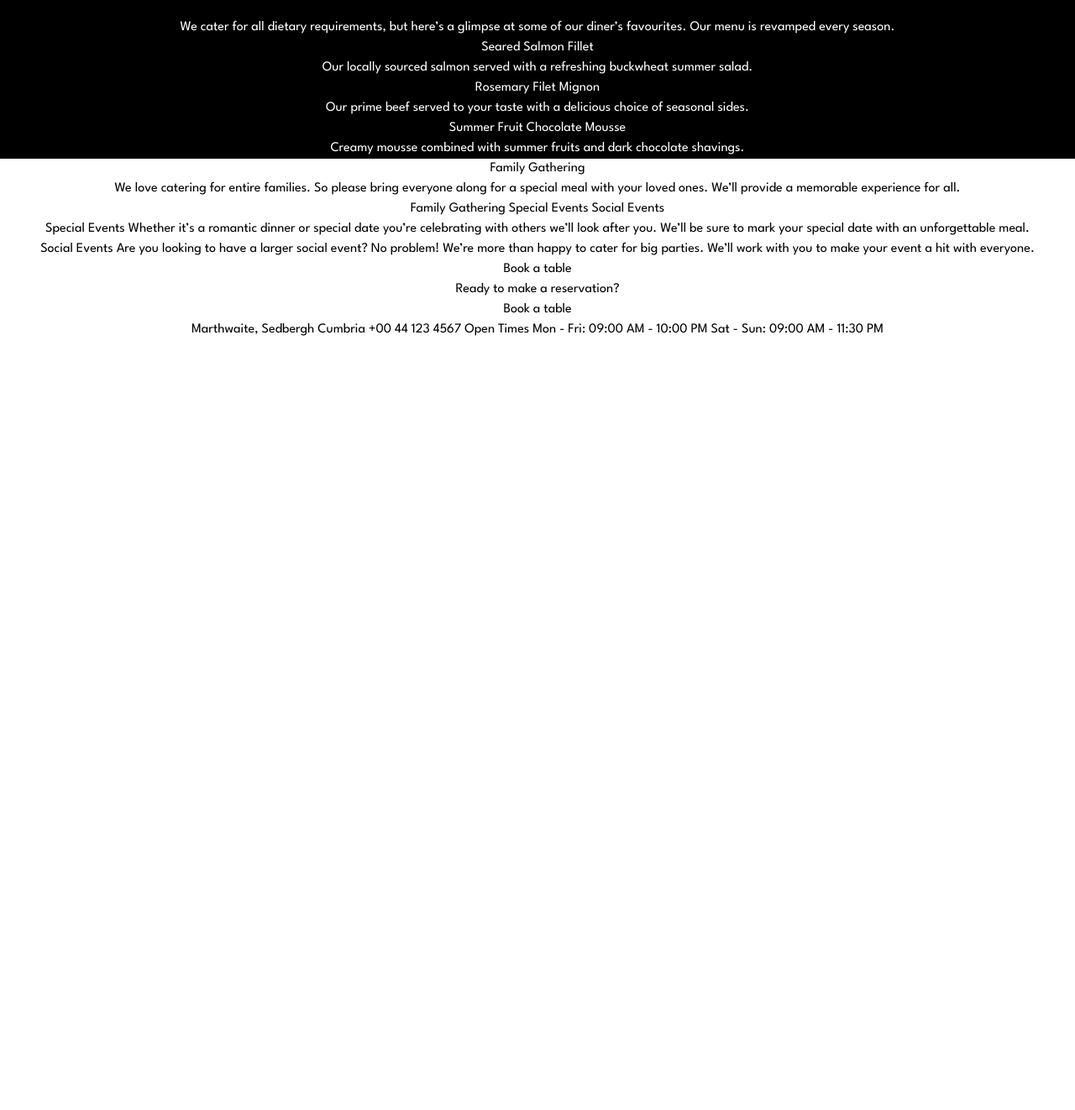
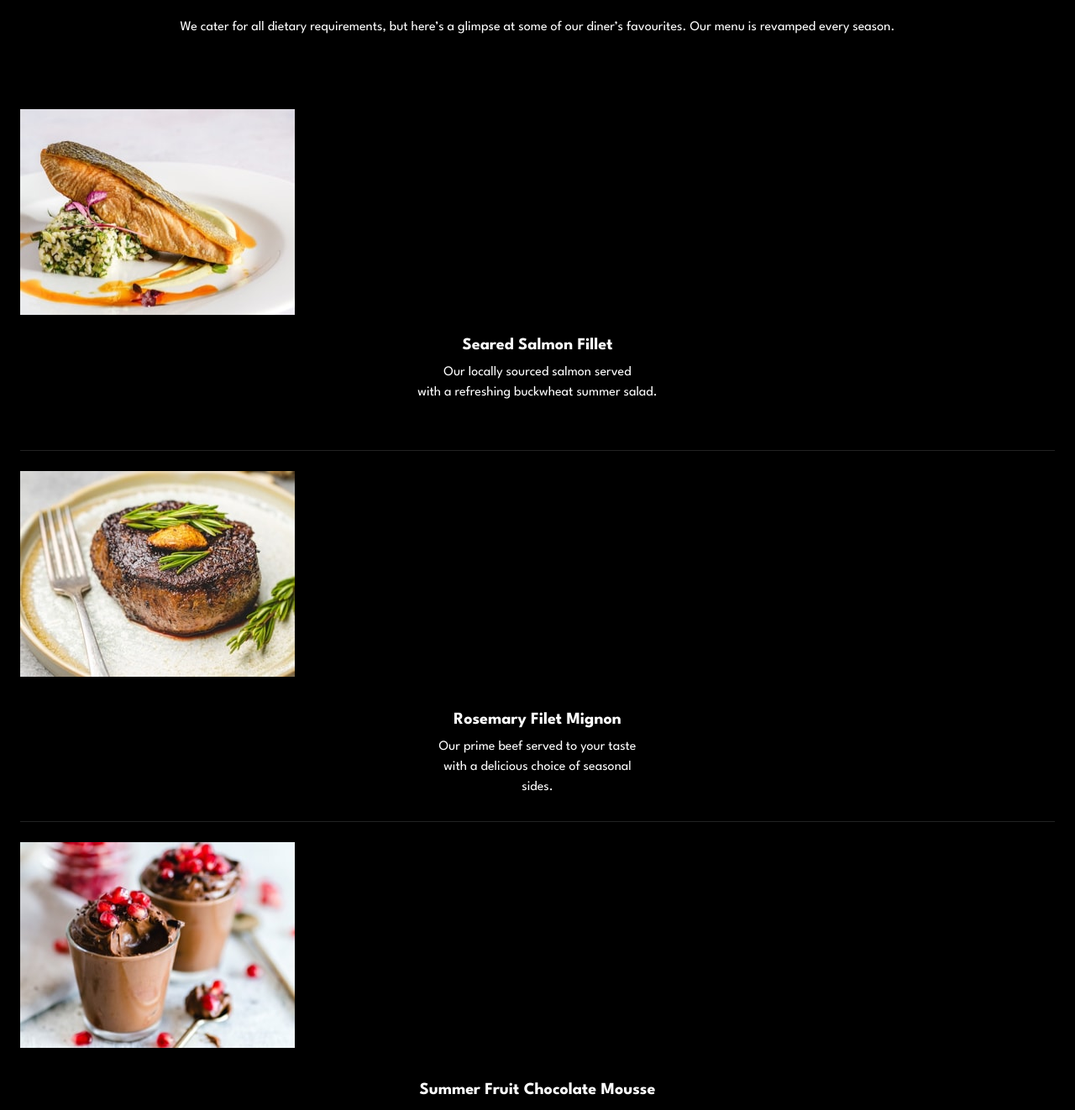
Before and after one commit to LUCA-DesComBes/dine, a website built with Vite: page index.html in a window 1280 px wide. Shown: the part 2466-3788 px from the top of the page at 84% size. Before the commit the page ends 2871 px from the top, so only its background shows below. Built offline with nearby package versions, Linux system fonts and the light colour scheme.

Commit message:
3rd message

```diff
--- a/index.html
+++ b/index.html
@@ -42,21 +42,23 @@
 <article class="bg-black text-white pl-[1.5rem] pr-[1.5rem]">
   <img src="./img/pattern-divide.svg" alt="divide3" class="pt-[4.5rem] pb-[2.5rem] pl-[7.5rem]">
   <h2 class="text-[2rem] text-center font-bold pb-[0.81rem]">A few highlights from our menu</h2>
-
- <p> We cater for all dietary requirements, but here’s a glimpse at some of our diner’s favourites.
+ <p class="pb-[5.31rem]"> We cater for all dietary requirements, but here’s a glimpse at some of our diner’s favourites.
   Our menu is revamped every season.
 </p>
-
- <h3> Seared Salmon Fillet</h3>
-  <p>Our locally sourced salmon served with a refreshing buckwheat summer salad.</p>
-
-  <h3>Rosemary Filet Mignon</h3>
-  <p>Our prime beef served to your taste with a delicious choice of seasonal sides.</p>
-
-  <h3>Summer Fruit Chocolate Mousse</h3>
-  <p>Creamy mousse combined with summer fruits and dark chocolate shavings.</p>
+<img src="./img/salmon-mobile.jpg" alt="salmon" class="pb-[1.34rem]">
+ <h3 class="font-bold text-[1.25rem] pb-[0.37rem]"> Seared Salmon Fillet</h3>
+  <p>Our locally sourced salmon served<br>with a refreshing buckwheat summer salad.</p>
+  <hr class="mb-[1.5rem] mt-[3.5rem] opacity-[0.1494]">
+  <img src="./img/beef-mobile.jpg" alt="beef">
+  <h3 class="font-bold text-[1.25rem] pb-[0.37rem] pt-[2.23rem]">Rosemary Filet Mignon</h3>
+  <p>Our prime beef served to your taste<br>with a delicious choice of seasonal<br>sides.</p>
+  <hr class="mb-[1.5rem] mt-[1.75rem] opacity-[0.1494]">
+  <img src="./img/chocolate-mobile.jpg" alt="chocolate">
+  <h3 class="font-bold text-[1.25rem] pb-[0.37rem] pt-[2.23rem]">Summer Fruit Chocolate Mousse</h3>
+  <p class="pb-[6.38rem]">Creamy mousse combined with<br>summer fruits and dark chocolate shavings.</p>
 </article>
 <article>
+
   <h2>Family Gathering</h2>
   <p>We love catering for entire families. So please bring everyone along for a special meal with your
     loved ones. We’ll provide a memorable experience for all.</p>
```
Also changed, not shown: img/beef-mobile.jpg (added), img/chocolate-mobile.jpg (added), img/family-gathering-mobile.jpg (added).
